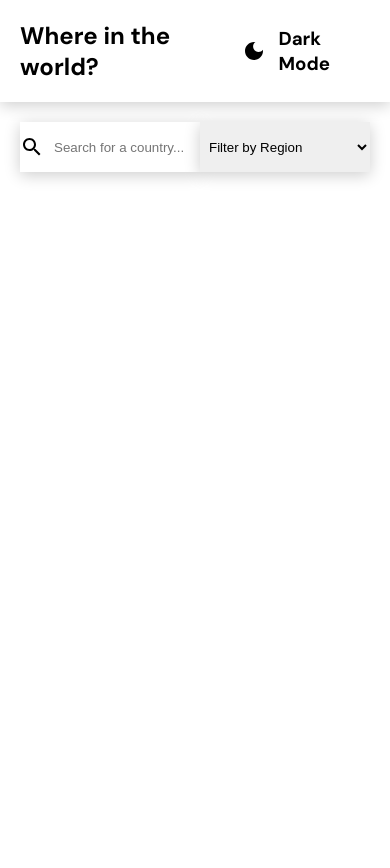
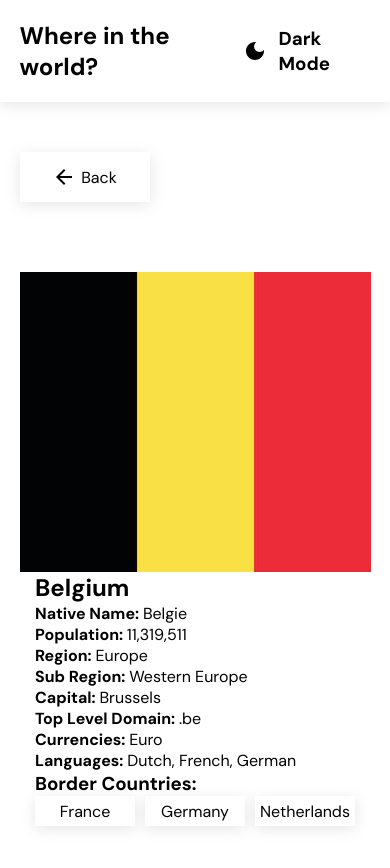
Before and after one commit to Deevyn9/Where-in-the-World, a React (Create React App) app: page /country in a window 390 px wide. Shown: the top 868 px of the page. Before the commit the page ends 844 px from the top, so only its background shows below. Built offline with nearby package versions, Linux system fonts and the light colour scheme.

Commit message:
rendering the two main components

```diff
--- a/src/App.css
+++ b/src/App.css
@@ -17,8 +17,8 @@ body {
 header {
     display: flex;
     justify-content: space-between;
-    padding: 20px;
-    box-shadow: 0px 3px 15px rgba(0, 0, 0, 0.2);
+    padding: 20px 5%;
+    box-shadow: 0px 3px 15px rgba(0, 0, 0, 0.1);
 }
 
 .mode-switcher {
@@ -30,7 +30,7 @@ header {
 }
 
 .app-body {
-    padding: 20px;
+    padding: 50px 5%;
 }
 
 .filters {
@@ -45,7 +45,7 @@ header {
     gap: 10px;
     height: 50px;
     width: 400px;
-    box-shadow: 0px 3px 15px rgba(0, 0, 0, 0.2);
+    box-shadow: 0px 3px 15px rgba(0, 0, 0, 0.1);
 }
 
 .search-bar input {
@@ -61,6 +61,149 @@ header {
     height: 50px;
     padding: 5px;
     border: none;
-    box-shadow: 0px 3px 15px rgba(0, 0, 0, 0.2);
+    box-shadow: 0px 3px 15px rgba(0, 0, 0, 0.1);
     outline: none;
 }
+
+.countries {
+    margin-top: 50px;
+    display: flex;
+    justify-content: center;
+    flex-wrap: wrap;
+    gap: 60px;
+}
+
+.country-container {
+    width: 270px;
+    height: 370px;
+    box-shadow: 0px 3px 15px rgba(0, 0, 0, 0.1);
+    cursor: pointer;
+    transition: .7s ease;
+}
+
+.country-container:hover {
+    transform: scale(1.1);
+}
+
+.country-container .image-container {
+    width: 100%;
+    height: 170px;
+}
+
+.country-container .image-container img {
+    width: 100%;
+    height: 100%;
+}
+
+.country-container .country-details {
+    height: calc(100% - 170px);
+    padding: 35px 20px;
+}
+
+.country-container .country-details h3 {
+    margin-bottom: 20px;
+}
+
+.country-container .country-details p {
+    margin-bottom: 8px;
+}
+
+.country__page {
+    padding: 50px 5%;
+}
+
+.country__page .goback {
+    display: flex;
+    justify-content: center;
+    align-items: center;
+    gap:5px;
+    width: 130px;
+    height: 50px;
+    box-shadow: 0px 3px 15px rgba(0, 0, 0, 0.1);
+    cursor: pointer;
+    transition: .5s ease;
+}
+
+.country__page .goback:hover {
+    transform: scale(1.1);
+}
+
+.country__page-main {
+    display: flex;
+    padding-top: 70px;
+    justify-content: center;
+    align-items: center;
+    gap: 100/px;
+}
+
+.country__page-main .flag__container {
+    height: 400px;
+    width: 600px;
+}
+
+.country__page-main .flag__container img  {
+    height: 100%;
+    width: 100%;
+}
+
+.border-containers {
+    display: flex;
+    gap: 10px;
+}
+
+.borders {
+    display: flex;
+}
+
+.countrydetails__sub {
+    display: flex;
+}
+
+.countrydetails__sub p {
+    font-weight: 700;
+}
+
+.countrydetails__sub p .values {
+    font-weight: 200;
+}
+
+.border {
+    display: grid;
+    place-items: center;
+    box-shadow: 0px 3px 15px rgba(0, 0, 0, 0.1);
+    height: 30px;
+    width: 100px;
+}
+
+@media (max-width: 1000px) {
+    .country__page-main {
+        flex-direction: column;
+    }
+}
+
+@media (max-width: 700px) {
+    .country__page-main .flag__container {
+        width: 80%;
+        height: 300px;
+    }
+
+    .countrydetails__sub {
+        flex-direction: column;
+    }
+
+    .borders {
+        flex-direction: column;
+    }
+
+    .border-containers {
+        display: flex;
+        flex-wrap: wrap;
+    }
+}
+
+@media (max-width: 500px) {
+    .country__page-main .flag__container {
+        width: 100%;
+        height: 300px;
+    }
+}
--- a/src/App.js
+++ b/src/App.js
@@ -1,12 +1,19 @@
-import './App.css';
-import Header from './components/header';
-import Countries from './components/countries/countries';
+import "./App.css";
+import Header from "./components/header";
+import Countries from "./components/countries/countries";
+import { BrowserRouter, Routes, Route } from "react-router-dom";
+import Country from "./components/countries/country";
 
 function App() {
   return (
     <div className="App">
-      <Header />
-      <Countries />
+      <BrowserRouter>
+        <Header />
+        <Routes>
+          <Route path="/" element={<Countries />} />
+          <Route path="country" element={<Country />} />
+        </Routes>
+      </BrowserRouter>
     </div>
   );
 }
--- a/src/components/countries/countries.js
+++ b/src/components/countries/countries.js
@@ -1,9 +1,9 @@
-import React from 'react'
+import React from "react";
 import SearchIcon from "@mui/icons-material/Search";
+import Flag from "../countries/belgium-flag.jpg"
 
 const Countries = () => {
   return (
-    <div>
     <div className="app-body">
       <div className="filters">
         <div className="search-bar">
@@ -23,9 +23,30 @@ const Countries = () => {
           </select>
         </div>
       </div>
+
+      <div className="countries">
+        <div className="country-container">
+          <div className="image-container">
+            <img src={Flag} alt="can't load image" />
+          </div>
+
+          <div className="country-details">
+            <h3>Germany</h3>
+
+            <p>
+              Population: <span className="value">81,770,900</span>
+            </p>
+            <p>
+              Population: <span className="value">Europe</span>
+            </p>
+            <p>
+              Capital: <span className="value">Berlin</span>
+            </p>
+          </div>
+        </div>
       </div>
     </div>
   );
-  }
+};
 
-export default Countries
+export default Countries;
--- a/src/components/countries/country.js
+++ b/src/components/countries/country.js
@@ -0,0 +1,63 @@
+import React from 'react'
+import ArrowBackIcon from "@mui/icons-material/ArrowBack";
+import Flag from "../countries/belgium-flag.jpg"
+
+const Country = () => {
+  return (
+    <div className="country__page">
+      <div className="goback">
+        <ArrowBackIcon />
+        <p>Back</p>
+      </div>
+
+      <div className="country__page-main">
+        <div className="flag__container">
+          <img src={Flag} alt="can't load image" />
+        </div>
+        <div className="main__countrydetails">
+          <h2>Belgium</h2>
+          <div className="countrydetails__sub">
+            <div className="left">
+              <p>
+                Native Name: <span className="values">Belgie</span>
+              </p>
+              <p>
+                Population: <span className="values">11,319,511</span>
+              </p>
+              <p>
+                Region: <span className="values">Europe</span>
+              </p>
+              <p>
+                Sub Region: <span className="values">Western Europe</span>
+              </p>
+              <p>
+                Capital: <span className="values">Brussels</span>
+              </p>
+            </div>
+            <div className="right">
+              <p>
+                Top Level Domain: <span className="values">.be</span>
+              </p>
+              <p>
+                Currencies: <span className="values">Euro</span>
+              </p>
+              <p>
+                Languages: <span className="values">Dutch, French, German</span>
+              </p>
+            </div>
+          </div>
+          <div className="borders">
+            <h3>Border Countries: </h3>
+            <div className="border-containers">
+                <div className="border">France</div>
+                <div className="border">Germany</div>
+                <div className="border">Netherlands</div>
+            </div>
+          </div>
+        </div>
+      </div>
+    </div>
+  );
+}
+
+export default Country
```
Also changed, not shown: src/components/countries/belgium-flag.jpg (added). Lines whose indentation alone changed are shown as unchanged.
